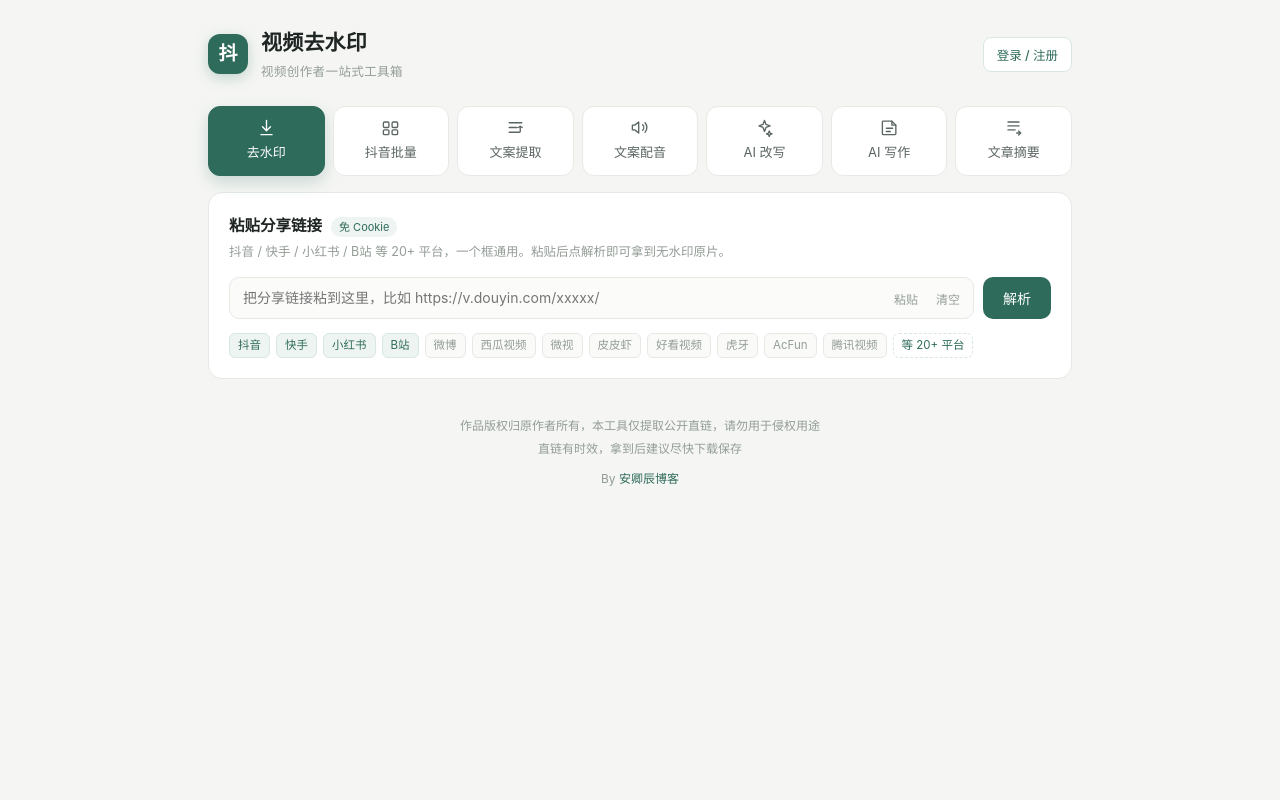
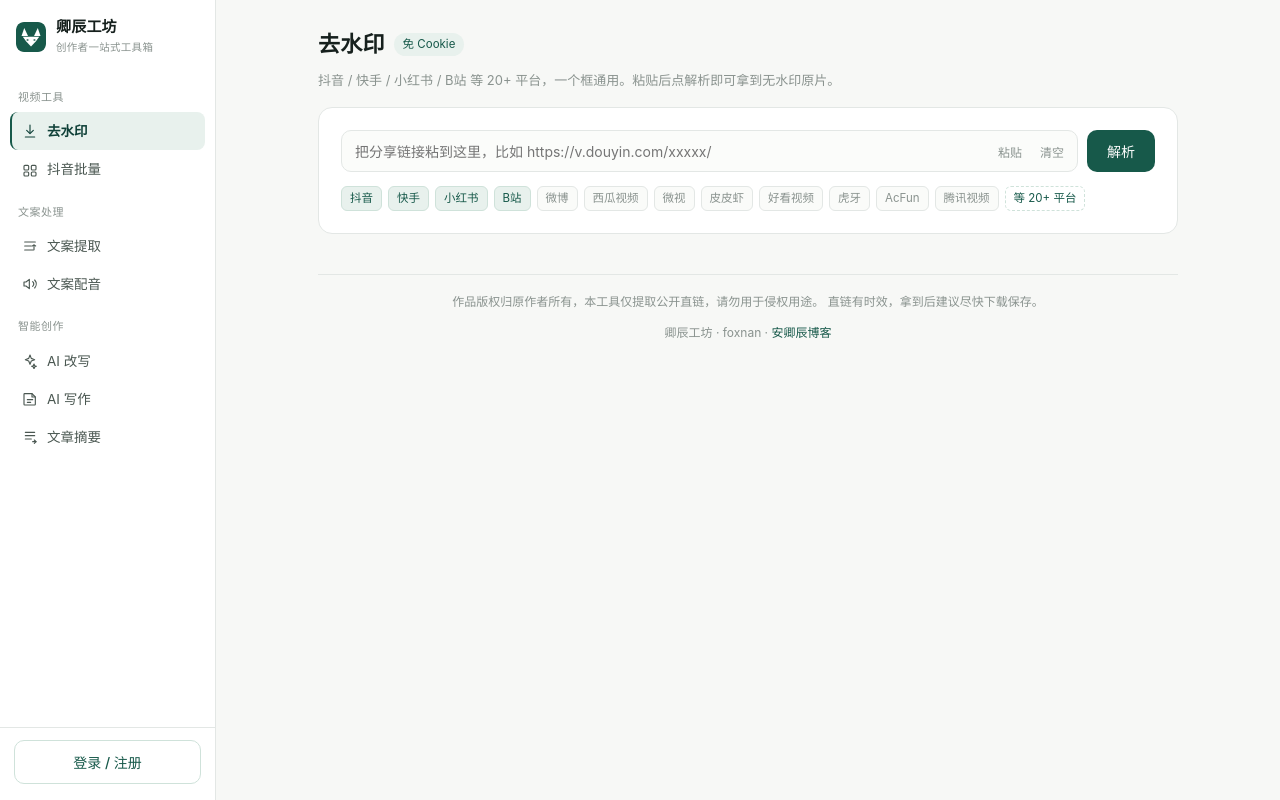
Before and after one commit to foxnangang/douyin-web, a plain HTML site: page public/index.html in a window 1280 px wide. Drawn offline with Linux system fonts and the light colour scheme; no server answers.

Commit message:
feat: 换成卿辰工坊品牌（狐首 logo + 品牌色 + 左侧分组导航布局）

```diff
--- a/public/admin.html
+++ b/public/admin.html
@@ -3,13 +3,14 @@
 <head>
 <meta charset="UTF-8">
 <meta name="viewport" content="width=device-width, initial-scale=1.0">
-<title>管理后台 · 视频去水印</title>
+<title>管理后台 · 卿辰工坊</title>
+<link rel="icon" type="image/svg+xml" href="/favicon.svg">
 <meta name="robots" content="noindex,nofollow">
 <style>
 :root{
-  --brand:#2f6b5b;--brand-d:#255546;--brand-l:#eef4f1;--brand-line:#d8e7e1;
-  --bg:#f4f5f3;--card:#fff;--ink:#1f2523;--ink2:#5b6663;--ink3:#939c96;
-  --line:#e5e8e3;--danger:#c25b52;--warn:#b8863b;
+  --brand:#17594A;--brand-d:#0F4038;--brand-l:#E8F1ED;--brand-line:#CFE2DA;
+  --bg:#F7F8F6;--card:#fff;--ink:#16201D;--ink2:#4A5751;--ink3:#8A938F;
+  --line:#E3E7E5;--danger:#c25b52;--warn:#b8863b;
   font-family:-apple-system,BlinkMacSystemFont,'Segoe UI','PingFang SC','Microsoft YaHei',sans-serif;
 }
 *{box-sizing:border-box}
@@ -109,8 +110,8 @@ a.front svg{width:16px;height:16px;stroke:currentColor;fill:none;stroke-width:1.
 <body>
 
 <div id="loginBox">
-  <h2>管理后台</h2>
-  <p>视频去水印 · 用户与额度管理</p>
+  <h2>卿辰工坊 · 管理后台</h2>
+  <p>用户、额度与邀请码管理</p>
   <input type="password" id="pwd" placeholder="管理密码" autocomplete="current-password">
   <button id="btnLogin">进入</button>
   <div class="err" id="loginErr"></div>
@@ -120,8 +121,8 @@ a.front svg{width:16px;height:16px;stroke:currentColor;fill:none;stroke-width:1.
   <div class="layout">
     <aside class="side">
       <div class="side-brand">
-        <div class="mark">抖</div>
-        <div><b>管理后台</b><small>视频去水印</small></div>
+        <img src="/logo.svg" alt="卿辰工坊" width="30" height="30" style="border-radius:8px;display:block">
+        <div><b>卿辰工坊</b><small>管理后台</small></div>
       </div>
       <nav class="menu">
         <div class="mi on" data-tab="overview">
--- a/public/index.html
+++ b/public/index.html
@@ -3,14 +3,17 @@
 <head>
 <meta charset="UTF-8">
 <meta name="viewport" content="width=device-width, initial-scale=1.0">
-<title>视频去水印 · 视频创作者一站式工具箱</title>
-<meta name="description" content="视频去水印、图集下载、文案配音、AI 改写，一个页面搞定短视频创作的琐事。">
+<title>卿辰工坊 · 视频去水印 / 文案提取 / AI 写作</title>
+<link rel="icon" type="image/svg+xml" href="/favicon.svg">
+<link rel="apple-touch-icon" href="/logo.svg">
+<meta name="description" content="卿辰工坊：视频去水印、批量抓取、文案提取、文案配音、AI 改写与写作，一个入口搞定短视频创作的琐事。">
 <style>
 :root{
-  --brand:#2f6b5b;--brand-d:#255546;--brand-l:#eef4f1;--brand-line:#d8e7e1;
+  /* 卿辰工坊品牌色（2026.11 品牌板） */
+  --brand:#17594A;--brand-d:#0F4038;--brand-l:#E8F1ED;--brand-line:#CFE2DA;
   --gold:#b08d57;
-  --bg:#f5f6f4;--card:#fff;--ink:#1f2523;--ink2:#5b6663;--ink3:#939c96;
-  --line:#e6e9e4;--danger:#c25b52;--radius:14px;
+  --bg:#F7F8F6;--card:#fff;--ink:#16201D;--ink2:#4A5751;--ink3:#8A938F;
+  --line:#E3E7E5;--danger:#c25b52;--radius:14px;
   font-family:-apple-system,BlinkMacSystemFont,'Segoe UI','HarmonyOS Sans SC','PingFang SC','Microsoft YaHei',sans-serif;
 }
 *{box-sizing:border-box}
@@ -18,35 +21,64 @@ html,body{margin:0}
 body{background:var(--bg);color:var(--ink);font-size:15px;line-height:1.65;-webkit-font-smoothing:antialiased}
 .wrap{max-width:900px;margin:0 auto;padding:0 18px}
 
-/* ---------- 顶部 ---------- */
-header{padding:26px 0 18px}
-header .wrap{display:flex;align-items:center;justify-content:space-between;gap:12px}
-.auth{display:flex;align-items:center;gap:7px;flex-shrink:0}
-.user-chip{display:inline-flex;align-items:center;gap:7px;font-size:12.5px;color:var(--ink2);
-  background:#fff;border:1px solid var(--line);border-radius:20px;padding:4px 11px;max-width:230px}
-.user-chip em{font-style:normal;overflow:hidden;text-overflow:ellipsis;white-space:nowrap;max-width:130px}
-.user-chip b{color:var(--brand);font-weight:600;white-space:nowrap}
-.brand{display:flex;align-items:center;gap:13px;min-width:0}
-.mark{width:40px;height:40px;border-radius:12px;background:var(--brand);color:#fff;display:flex;align-items:center;justify-content:center;font-size:19px;font-weight:600;box-shadow:0 4px 14px rgba(47,107,91,.25)}
-.brand>div{min-width:0}
-.brand h1{margin:0;font-size:21px;font-weight:600;letter-spacing:.2px;white-space:nowrap}
-.brand .sub{margin:1px 0 0;font-size:12.5px;color:var(--ink3);letter-spacing:.4px;white-space:nowrap;overflow:hidden;text-overflow:ellipsis}
-.brand .dot-sep{color:var(--brand-line);margin:0 6px}
+/* ---------- 布局：左侧栏 + 内容区 ---------- */
+.layout{display:flex;min-height:100vh;align-items:stretch}
+.side{width:216px;flex-shrink:0;background:#fff;border-right:1px solid var(--line);
+  display:flex;flex-direction:column;position:sticky;top:0;height:100vh}
+.side-brand{display:flex;align-items:center;gap:10px;padding:18px 16px 16px;text-decoration:none;color:inherit}
+.side-brand img{width:30px;height:30px;border-radius:8px;display:block}
+.side-brand b{display:block;font-size:15px;font-weight:600;letter-spacing:.2px;line-height:1.25}
+.side-brand small{display:block;font-size:10.5px;color:var(--ink3);letter-spacing:.3px;margin-top:2px}
+.nav{padding:2px 10px;overflow-y:auto;flex:1}
+.grp{font-size:11px;color:var(--ink3);letter-spacing:.5px;padding:14px 8px 6px}
+.ni{display:flex;align-items:center;gap:9px;padding:8px 10px;border-radius:8px;font-size:13.5px;
+  color:var(--ink2);cursor:pointer;transition:.14s;user-select:none;position:relative;border-left:2px solid transparent}
+.ni svg{width:16px;height:16px;stroke:currentColor;fill:none;stroke-width:1.7;stroke-linecap:round;stroke-linejoin:round;flex-shrink:0}
+.ni:hover{background:#FAFBFA;color:var(--ink)}
+.ni.on{background:var(--brand-l);color:var(--brand-d);font-weight:600;border-left-color:var(--brand)}
+.side-foot{padding:12px 14px 16px;border-top:1px solid var(--line)}
+.side-foot .block{width:100%;justify-content:center}
+.side-user{display:flex;align-items:center;justify-content:space-between;gap:8px;padding:8px 10px;
+  background:#FAFBFA;border:1px solid var(--line);border-radius:9px;cursor:pointer;margin-bottom:8px}
+.side-user b{font-size:13px;overflow:hidden;text-overflow:ellipsis;white-space:nowrap;max-width:110px}
+.side-user span{font-size:11.5px;color:var(--brand);white-space:nowrap;font-weight:600}
+.side-mini{display:flex;gap:6px}
+.side-mini button{flex:1;padding:6px 8px;font-size:12px;border-radius:7px}
 
-/* ---------- 工具切换 ---------- */
-.tools{display:grid;grid-template-columns:repeat(7,1fr);gap:8px;margin:6px 0 16px}
-.tool{display:flex;flex-direction:column;align-items:center;gap:5px;padding:11px 6px;background:var(--card);
-  border:1px solid var(--line);border-radius:12px;cursor:pointer;transition:.16s;color:var(--ink2);font-size:13px}
-.tool svg{width:19px;height:19px;stroke:currentColor;fill:none;stroke-width:1.7;stroke-linecap:round;stroke-linejoin:round}
-.tool:hover{border-color:var(--brand-line);color:var(--brand)}
-.tool.on{background:var(--brand);border-color:var(--brand);color:#fff;box-shadow:0 6px 16px rgba(47,107,91,.22)}
-.tool.on:hover{color:#fff}
+/* ---------- 内容区 ---------- */
+.main{flex:1;min-width:0;padding:0 30px 40px}
+.main-in{max-width:860px;margin:0 auto}
+.page-head{padding:26px 0 16px}
+.page-head h1{margin:0;font-size:22px;font-weight:600;letter-spacing:.2px;display:flex;align-items:center;gap:9px}
+.page-head .badge{font-size:11.5px;font-weight:400;color:var(--brand);background:var(--brand-l);
+  border-radius:20px;padding:2px 9px;letter-spacing:0}
+.page-head .hint{margin:7px 0 0;font-size:13px;color:var(--ink3);line-height:1.7}
+
+/* ---------- 移动端：侧栏折成顶部横排 ---------- */
+@media(max-width:760px){
+  .layout{flex-direction:column}
+  .side{width:auto;height:auto;position:static;flex-direction:column;border-right:none;
+    border-bottom:1px solid var(--line)}
+  .side-brand{padding:14px 16px 10px}
+  .nav{display:flex;gap:4px;overflow-x:auto;padding:0 10px 10px;flex:none}
+  .grp{display:none}
+  .ni{white-space:nowrap;padding:7px 11px;border-left:none;border-bottom:2px solid transparent;border-radius:8px 8px 0 0}
+  .ni.on{border-left:none;border-bottom-color:var(--brand)}
+  .ni svg{display:none}
+  .side-foot{border-top:none;padding:0 14px 12px}
+  .main{padding:0 16px 34px}
+  .page-head{padding:18px 0 12px}
+  .page-head h1{font-size:19px}
+}
 
 /* ---------- 卡片 ---------- */
-.card{background:var(--card);border:1px solid var(--line);border-radius:var(--radius);padding:20px;margin-bottom:14px}
+.card{background:var(--card);border:1px solid var(--line);border-radius:var(--radius);padding:22px;margin-bottom:16px}
 .card-h{display:flex;align-items:baseline;gap:9px;margin-bottom:4px}
 .card-h h2{margin:0;font-size:15.5px;font-weight:600}
 .card-h .badge{font-size:11px;color:var(--brand);background:var(--brand-l);border-radius:20px;padding:1px 8px}
+.card>:first-child{margin-top:0}
+.flabel{display:block;font-size:12.5px;color:var(--ink2);margin:12px 0 5px;font-weight:500}
+.flabel:first-of-type{margin-top:0}
 .hint{margin:0 0 14px;font-size:12.5px;color:var(--ink3)}
 
 /* ---------- 表单 ---------- */
@@ -133,7 +165,8 @@ details .inner{margin-top:11px}
 .spinner{display:inline-block;width:13px;height:13px;border:2px solid rgba(255,255,255,.35);border-top-color:#fff;
   border-radius:50%;animation:sp .7s linear infinite;vertical-align:-2px;margin-right:6px}
 @keyframes sp{to{transform:rotate(360deg)}}
-footer{text-align:center;font-size:12px;color:var(--ink3);padding:22px 0 40px;line-height:1.9}
+footer{text-align:center;font-size:12px;color:var(--ink3);line-height:1.9;margin-top:40px;
+  padding:16px 0 8px;border-top:1px solid var(--line)}
 footer a{color:var(--brand);text-decoration:none}
 footer a:hover{text-decoration:underline}
 .panel{display:none}.panel.on{display:block}
@@ -173,56 +206,60 @@ footer a:hover{text-decoration:underline}
 </style>
 </head>
 <body>
-<header><div class="wrap">
-  <div class="brand">
-    <div class="mark">抖</div>
-    <div>
-      <h1>视频去水印</h1>
-      <p class="sub">视频创作者一站式工具箱</p>
-    </div>
-  </div>
-  <div class="auth" id="authArea">
-    <button class="ghost sm" id="btnAuthOpen">登录 / 注册</button>
-  </div>
-</div></header>
-
-<main class="wrap">
-  <nav class="tools">
-    <div class="tool on" data-tool="watermark">
+<div class="layout">
+  <aside class="side">
+    <a class="side-brand" href="/">
+      <img src="/logo.svg" alt="卿辰工坊">
+      <div><b>卿辰工坊</b><small>创作者一站式工具箱</small></div>
+    </a>
+    <nav class="nav">
+      <div class="grp">视频工具</div>
+      <div class="ni on" data-tool="watermark">
         <svg viewBox="0 0 24 24"><path d="M12 3v12"/><path d="m7 11 5 5 5-5"/><path d="M5 21h14"/></svg>
         去水印
       </div>
-    <div class="tool" data-tool="batch">
+      <div class="ni" data-tool="batch">
         <svg viewBox="0 0 24 24"><rect x="3" y="5" width="7" height="7" rx="1.5"/><rect x="14" y="5" width="7" height="7" rx="1.5"/><rect x="3" y="15" width="7" height="6" rx="1.5"/><rect x="14" y="15" width="7" height="6" rx="1.5"/></svg>
         抖音批量
       </div>
-    <div class="tool" data-tool="asr">
+      <div class="grp">文案处理</div>
+      <div class="ni" data-tool="asr">
         <svg viewBox="0 0 24 24"><path d="M4 6h16"/><path d="M4 12h10"/><path d="M4 18h13"/><path d="M18 10.5v7"/><path d="m20.5 12-2.5-1.5L15.5 12"/></svg>
         文案提取
       </div>
-    <div class="tool" data-tool="tts">
+      <div class="ni" data-tool="tts">
         <svg viewBox="0 0 24 24"><path d="M11 5 6 9H3v6h3l5 4z"/><path d="M16 8.5a5 5 0 0 1 0 7"/><path d="M19 6a9 9 0 0 1 0 12"/></svg>
         文案配音
       </div>
-    <div class="tool" data-tool="ai">
+      <div class="grp">智能创作</div>
+      <div class="ni" data-tool="ai">
         <svg viewBox="0 0 24 24"><path d="m12 3 1.9 5.1L19 10l-5.1 1.9L12 17l-1.9-5.1L5 10l5.1-1.9z"/><path d="M18 16.5 19 19l2.5 1L19 21l-1 2.5L17 21l-2.5-1L17 19z"/></svg>
         AI 改写
       </div>
-    <div class="tool" data-tool="write">
+      <div class="ni" data-tool="write">
         <svg viewBox="0 0 24 24"><path d="M4 4h11l5 5v11a1 1 0 0 1-1 1H4a1 1 0 0 1-1-1V5a1 1 0 0 1 1-1z"/><path d="M15 4v5h5"/><path d="M8 13h8M8 17h5"/></svg>
         AI 写作
       </div>
-    <div class="tool" data-tool="digest">
+      <div class="ni" data-tool="digest">
         <svg viewBox="0 0 24 24"><path d="M5 5h14M5 10h14M5 15h9"/><path d="M16 19h5"/><path d="m18.5 16.5 2.5 2.5-2.5 2.5"/></svg>
         文章摘要
       </div>
     </nav>
+    <div class="side-foot">
+      <div id="authArea">
+        <button class="ghost block" id="btnAuthOpen">登录 / 注册</button>
+      </div>
+    </div>
+  </aside>
+
+  <main class="main"><div class="main-in">
 
   <!-- 去水印 -->
   <section class="panel on" id="p-watermark">
+    <div class="page-head"><h1>去水印 <span class="badge">免 Cookie</span></h1>
+      <p class="hint">抖音 / 快手 / 小红书 / B站 等 20+ 平台，一个框通用。粘贴后点解析即可拿到无水印原片。</p>
+    </div>
     <div class="card">
-      <div class="card-h"><h2>粘贴分享链接</h2><span class="badge">免 Cookie</span></div>
-      <p class="hint">抖音 / 快手 / 小红书 / B站 等 20+ 平台，一个框通用。粘贴后点解析即可拿到无水印原片。</p>
       <div class="field">
         <div class="link-field">
           <input type="text" id="urlQuick" name="dy_link" autocomplete="off" spellcheck="false"
@@ -247,9 +284,10 @@ footer a:hover{text-decoration:underline}
 
   <!-- 抖音批量 -->
   <section class="panel" id="p-batch">
+    <div class="page-head"><h1>抖音批量 <span class="badge">需 Cookie</span></h1>
+      <p class="hint">贴用户主页链接，一次抓取他的公开作品；也可以抓自己点赞过的作品。</p>
+    </div>
     <div class="card">
-      <div class="card-h"><h2>主页 / 点赞批量解析</h2><span class="badge">需 Cookie</span></div>
-      <p class="hint">贴用户主页链接，一次抓取他的公开作品；也可以抓自己点赞过的作品。</p>
       <div class="field">
         <div class="link-field">
           <input type="text" id="urlBatch" name="dy_link_batch" autocomplete="off" spellcheck="false"
@@ -289,9 +327,10 @@ footer a:hover{text-decoration:underline}
 
   <!-- 文案提取 -->
   <section class="panel" id="p-asr">
+    <div class="page-head"><h1>文案提取 <span class="badge">语音转文字</span></h1>
+      <p class="hint">贴分享链接，自动抽音轨转成文字。单次最多 5 分钟；口音重或背景音乐吵时会有同音字，可以点「AI 校对」修一遍。</p>
+    </div>
     <div class="card">
-      <div class="card-h"><h2>提取视频文案</h2><span class="badge">语音转文字</span></div>
-      <p class="hint">贴分享链接，自动抽音轨转成文字。单次最多 5 分钟；口音重或背景音乐吵时会有同音字，可以点「AI 校对」修一遍。</p>
       <div class="field">
         <div class="link-field">
           <input type="text" id="urlAsr" name="dy_link_asr" autocomplete="off" spellcheck="false"
@@ -318,9 +357,10 @@ footer a:hover{text-decoration:underline}
 
   <!-- 配音 -->
   <section class="panel" id="p-tts">
+    <div class="page-head"><h1>文案配音 <span class="badge">在线合成</span></h1>
+      <p class="hint">粘贴口播文案，选音色直接生成 MP3，可下载丢进剪映当旁白。</p>
+    </div>
     <div class="card">
-      <div class="card-h"><h2>文案配音</h2><span class="badge">在线合成</span></div>
-      <p class="hint">粘贴口播文案，选音色直接生成 MP3，可下载丢进剪映当旁白。</p>
       <textarea id="ttsText" placeholder="把要念的文字放这里，建议一屏以内，单次最多 2000 字"></textarea>
       <div class="voice-row" style="margin-top:9px">
         <select id="ttsVoice"><option value="zh-CN-YunxiNeural">云希 · 男声 年轻自然（推荐）</option></select>
@@ -341,9 +381,10 @@ footer a:hover{text-decoration:underline}
 
   <!-- AI 改写 -->
   <section class="panel" id="p-ai">
+    <div class="page-head"><h1>AI 改写 <span class="badge">口播 / 标题 / 卖点</span></h1>
+      <p class="hint">把原片文案丢进来，换个说法、拆成卖点，或直接改成 30 秒口播脚本。</p>
+    </div>
     <div class="card">
-      <div class="card-h"><h2>AI 改写</h2><span class="badge">口播 / 标题 / 卖点</span></div>
-      <p class="hint">把原片文案丢进来，换个说法、拆成卖点，或直接改成 30 秒口播脚本。</p>
       <div class="modes">
         <div class="mode on" data-mode="rewrite">伪原创改写</div>
         <div class="mode" data-mode="script">30秒口播</div>
@@ -363,9 +404,10 @@ footer a:hover{text-decoration:underline}
 
   <!-- AI 写作 -->
   <section class="panel" id="p-write">
+    <div class="page-head"><h1>AI 写作 <span class="badge">长文</span></h1>
+      <p class="hint">给个标题和关键词，直接出一篇能发的文章；写完可以一键压成摘要。</p>
+    </div>
     <div class="card">
-      <div class="card-h"><h2>AI 写作</h2><span class="badge">长文</span></div>
-      <p class="hint">给个标题和关键词，直接出一篇能发的文章；写完可以一键压成摘要。</p>
       <details id="ctxBox" style="margin:0 0 12px;border-top:none;padding-top:0">
         <summary id="ctxSummary">品牌设定（可选，填一次以后每次生成都自动带上）</summary>
         <div class="inner">
@@ -377,14 +419,17 @@ footer a:hover{text-decoration:underline}
           </div>
         </div>
       </details>
-      <select id="writeLen" style="margin-bottom:9px">
-        <option value="500">短篇 · 约 500 字</option>
-        <option value="800" selected>常规 · 约 800 字</option>
+      <label class="flabel" for="writeLen">篇幅</label>
+      <select id="writeLen">
+        <option value="500" selected>短 · 约 500 字</option>
+        <option value="800">常规 · 约 800 字</option>
         <option value="1200">长文 · 约 1200 字</option>
         <option value="2000">长篇 · 约 2000 字</option>
       </select>
-      <input type="text" id="writeTitle" placeholder="文章标题（50 字以内）" maxlength="50">
-      <textarea id="writeKeys" style="min-height:72px;margin-top:9px" placeholder="关键词，逗号或空格隔开，比如：明前龙井, 手工采摘, 回甘"></textarea>
+      <label class="flabel" for="writeTitle">文章标题</label>
+      <input type="text" id="writeTitle" placeholder="50 字以内，也可以只给个方向" maxlength="50">
+      <label class="flabel" for="writeKeys">关键词</label>
+      <textarea id="writeKeys" style="min-height:74px" placeholder="逗号或空格隔开，比如：明前龙井, 手工采摘, 回甘"></textarea>
       <div class="row-inline" style="margin-top:9px">
         <button id="btnWrite">生成文章</button>
         <button class="ghost sm" id="btnWriteToDigest" style="display:none">压成摘要</button>
@@ -397,9 +442,10 @@ footer a:hover{text-decoration:underline}
 
   <!-- 文章摘要 -->
   <section class="panel" id="p-digest">
+    <div class="page-head"><h1>文章摘要 <span class="badge">约 200 字</span></h1>
+      <p class="hint">长文、公众号、会议记录都能压，输出一段通顺摘要，保留数字和结论。</p>
+    </div>
     <div class="card">
-      <div class="card-h"><h2>文章摘要</h2><span class="badge">约 200 字</span></div>
-      <p class="hint">长文、公众号、会议记录都能压，输出一段通顺摘要，保留数字和结论。</p>
       <textarea id="digestText" style="min-height:180px" placeholder="把原文粘进来"></textarea>
       <div class="row-inline" style="margin-top:9px">
         <button id="btnDigest">生成摘要</button>
@@ -424,13 +470,13 @@ footer a:hover{text-decoration:underline}
       <div class="grid" id="grid"></div>
     </div>
   </section>
-</main>
-
   <footer>
-  作品版权归原作者所有，本工具仅提取公开直链，请勿用于侵权用途<br>
-  直链有时效，拿到后建议尽快下载保存<br>
-  <span style="display:inline-block;margin-top:8px">By <a href="https://foxnan.com" target="_blank" rel="noopener">安卿辰博客</a></span>
+    作品版权归原作者所有，本工具仅提取公开直链，请勿用于侵权用途。
+    直链有时效，拿到后建议尽快下载保存。<br>
+    <span style="display:inline-block;margin-top:8px">卿辰工坊 · foxnan · <a href="https://foxnan.com" target="_blank" rel="noopener">安卿辰博客</a></span>
   </footer>
+  </div></main>
+</div>
 
 <div class="mask" id="authMask">
   <div class="modal">
@@ -484,11 +530,11 @@ let aiMode = 'rewrite';
 
 /* ---------- 工具切换 ---------- */
 function switchTool(name) {
-  document.querySelectorAll('.tool').forEach(x => x.classList.toggle('on', x.dataset.tool === name));
+  document.querySelectorAll('.ni').forEach(x => x.classList.toggle('on', x.dataset.tool === name));
   document.querySelectorAll('.panel').forEach(x => x.classList.toggle('on', x.id === 'p-' + name));
   window.scrollTo({ top: 0, behavior: 'smooth' });
 }
-document.querySelectorAll('.tool').forEach(t => {
+document.querySelectorAll('.ni').forEach(t => {
   t.onclick = () => switchTool(t.dataset.tool);
 });
 
@@ -1047,15 +1093,16 @@ function renderAuth() {
   const area = $('authArea');
   if (ME) {
     const shown = ME.nickname || (ME.email || '').split('@')[0];
-    area.innerHTML = '<span class="user-chip" id="btnChip" title="' + esc(ME.email) + '">'
-      + '<em>' + esc(shown) + '</em><b>' + ME.balance + ' 次</b></span>'
+    area.innerHTML = '<div class="side-user" id="btnChip" title="' + esc(ME.email) + '">'
+      + '<b>' + esc(shown) + '</b><span>' + ME.balance + ' 次</span></div>'
+      + '<div class="side-mini">'
       + '<button class="ghost sm" id="btnRecharge">充值</button>'
-      + '<button class="ghost sm" id="btnLogout">退出</button>';
+      + '<button class="ghost sm" id="btnLogout">退出</button></div>';
     $('btnChip').onclick = () => openAuth('profile');
     $('btnRecharge').onclick = () => openAuth('recharge');
     $('btnLogout').onclick = doLogout;
   } else {
-    area.innerHTML = '<button class="ghost sm" id="btnAuthOpen">登录 / 注册</button>';
+    area.innerHTML = '<button class="ghost block" id="btnAuthOpen">登录 / 注册</button>';
     $('btnAuthOpen').onclick = () => openAuth('login');
   }
   $('tabRecharge').style.display = ME ? '' : 'none';
```
Also changed, not shown: public/favicon.svg (added), public/logo-mono.svg (added), public/logo.svg (added), 1 other file. Lines whose indentation alone changed are shown as unchanged.
